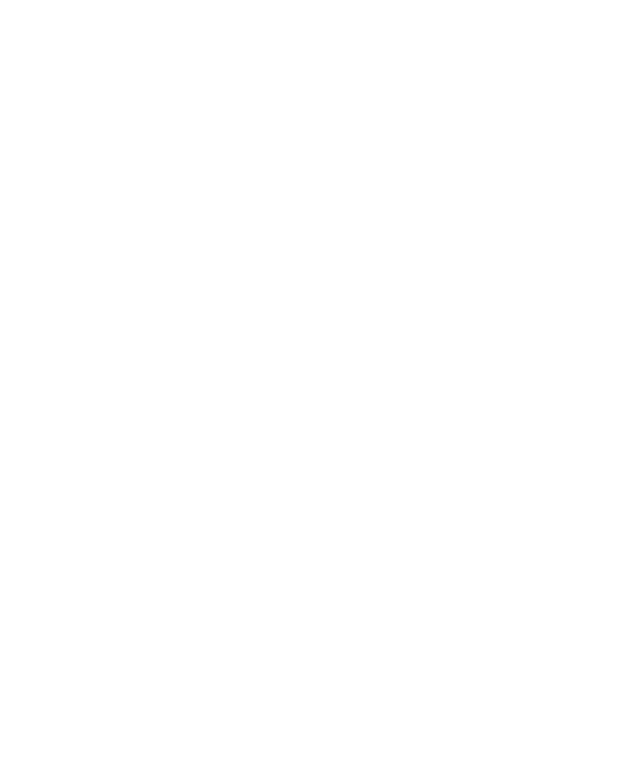
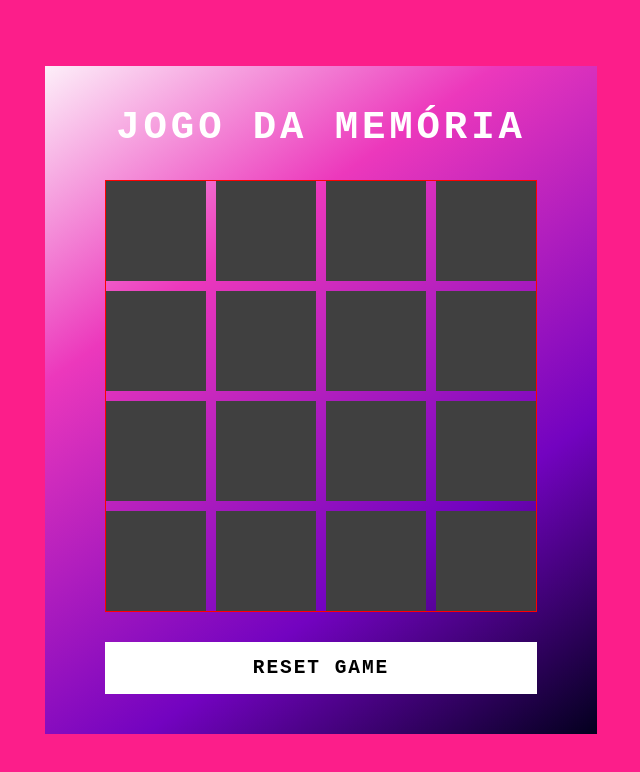
Before and after one commit to StephanCaldas/criando-jogo-da-memoria, a plain HTML site: page index.html in a window 1280 px wide. Shown: the whole page, without its empty margins (319-959 px from the left). Drawn offline with Linux system fonts and the light colour scheme.

Commit message:
finalizando o desafio de jogo da memoria

```diff
--- a/index.html
+++ b/index.html
@@ -3,9 +3,16 @@
 <head>
     <meta charset="UTF-8">
     <meta name="viewport" content="width=device-width, initial-scale=1.0">
-    <title>Jogo da memória</title>
+    <title>Jogo da Memória</title>
+    <link rel="stylesheet" href="./src/styles/reset.css">
+    <link rel="stylesheet" href="./src/styles/main.css">
 </head>
 <body>
-
+    <div class="container">
+        <h2>JOGO DA MEMÓRIA</h2>
+        <div class="game"></div>
+        <button class="reset" onclick="window.location.reload()">RESET GAME</button>
+    </div>
+    <script src="./src/scripts/engine.js"></script>
 </body>
 </html>
--- /dev/null
+++ b/src/scripts/engine.js
@@ -0,0 +1,61 @@
+const emojis = [
+    "😸",
+    "😸",
+    "🦝",
+    "🦝",
+    "🦊",
+    "🦊",
+    "🐶",
+    "🐶",
+    "🐵",
+    "🐵",
+    "🦁",
+    "🦁",
+    "🐯",
+    "🐯",
+    "🐮",
+    "🐮"
+];
+
+let openCards = [];
+
+let shuffleEmojis = emojis.sort(() => (Math.random() > 0.5 ? 2 : -1));
+
+
+for(let i = 0; i < emojis.length; i++) {
+    let box = document.createElement("div");
+    box.className = "item";
+    box.innerHTML = shuffleEmojis[i];
+    box.onclick = handleClick;
+    document.querySelector(".game").appendChild(box);
+}
+
+function handleClick() {
+    if(openCards.length < 2) {
+        this.classList.add("boxOpen");
+        openCards.push(this);
+    }
+
+    console.log(openCards)
+    if(openCards.length == 2) {
+        setTimeout(checkMatch, 500);
+    }
+
+    console.log(openCards);
+}
+
+function checkMatch() {
+    if(openCards[0].innerHTML === openCards[1].innerHTML) {
+        openCards[0].classList.add("boxMatch");
+        openCards[1].classList.add("boxMatch");
+    } else {
+        openCards[0].classList.remove("boxOpen");
+        openCards[1].classList.remove("boxOpen");
+    }
+
+    openCards = [];
+
+    if(document.querySelectorAll(".boxMatch").length === emojis.length) {
+        alert("Você Venceu!");
+    }
+}
--- /dev/null
+++ b/src/styles/main.css
@@ -0,0 +1,95 @@
+body {
+    display: flex;
+    justify-content: center;
+    align-items: center;
+    min-height: 100vh;
+    background: #fc1e8a;
+    user-select: none;
+}
+
+.container {
+    position: relative;
+    display: flex;
+    flex-direction: column;
+    justify-content: center;
+    align-items: center;
+    gap: 30px;
+    background: linear-gradient(
+        325deg,
+        #03001e 0%,
+        #7303c0 30%,
+        #ec38bc 70%,
+        #fdeff9 100%
+    );
+    padding: 40px 60px;
+}
+
+h2 {
+    font-size: 3em;
+    color: #ffffff;
+    text-transform: uppercase;
+    letter-spacing: 0.1em;
+}
+
+.reset {
+    padding: 15px 20px;
+    width: 100%;
+    color: #000000;
+    background-color: #ffffff;
+    border: none;
+    font-size: 1.5em;
+    letter-spacing: 0.1em;
+    text-transform: uppercase;
+    cursor: pointer;
+    font-weight: 600;
+}
+
+.reset:focus {
+    color: #ec38bc;
+    background-color: #262809;
+}
+
+.game {
+    border: 1px solid #ff0000;
+    width: 430px;
+    height: 430px;
+    display: flex;
+    flex-wrap: wrap;
+    gap: 10px;
+    transform-style: preserve-3d;
+    perspective: 500px;
+}
+
+.item {
+    position: relative;
+    width: 100px;
+    height: 100px;
+    display: flex;
+    align-items: center;
+    justify-content: center;
+    background-color: #ffffff;
+
+    font-size: 3em;
+    transform: rotateY(180deg);
+    transition: 0.25s;
+}
+
+.item::after {
+    content: "";
+    position: absolute;
+    inset: 0;
+    background: #404040;
+    /* opacity: 0.85; */
+    transition: 0.25s;
+    transform: rotateY(0deg);
+    backface-visibility: hidden;
+}
+
+.item.boxOpen {
+    transform: rotateY(0deg);
+}
+
+.boxOpen::after,
+.boxMatch::after {
+    transform: rotateY(180deg);
+}
--- /dev/null
+++ b/src/styles/reset.css
@@ -0,0 +1,7 @@
+* {
+    margin: 0;
+    padding: 0;
+    outline: none;
+    /* box-sizing: border-box; */
+    font-family: monospace;
+}
```
